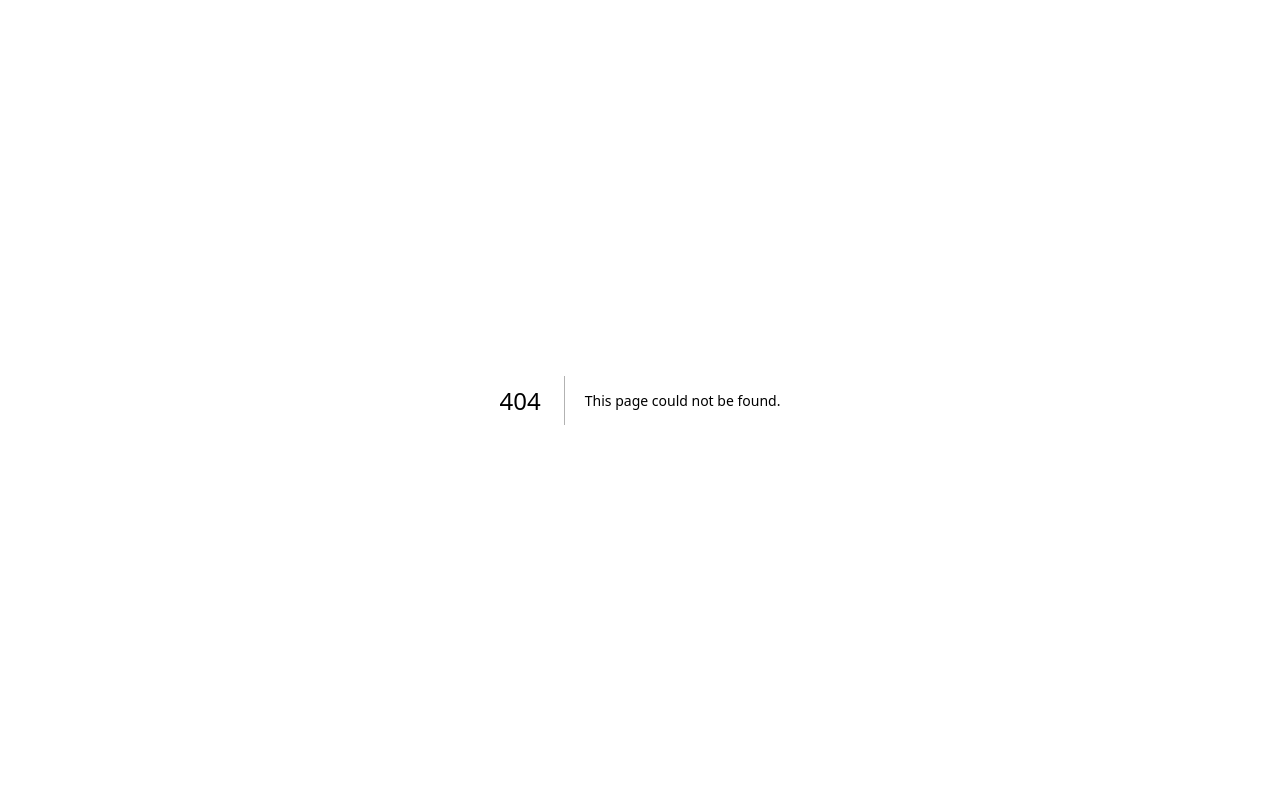
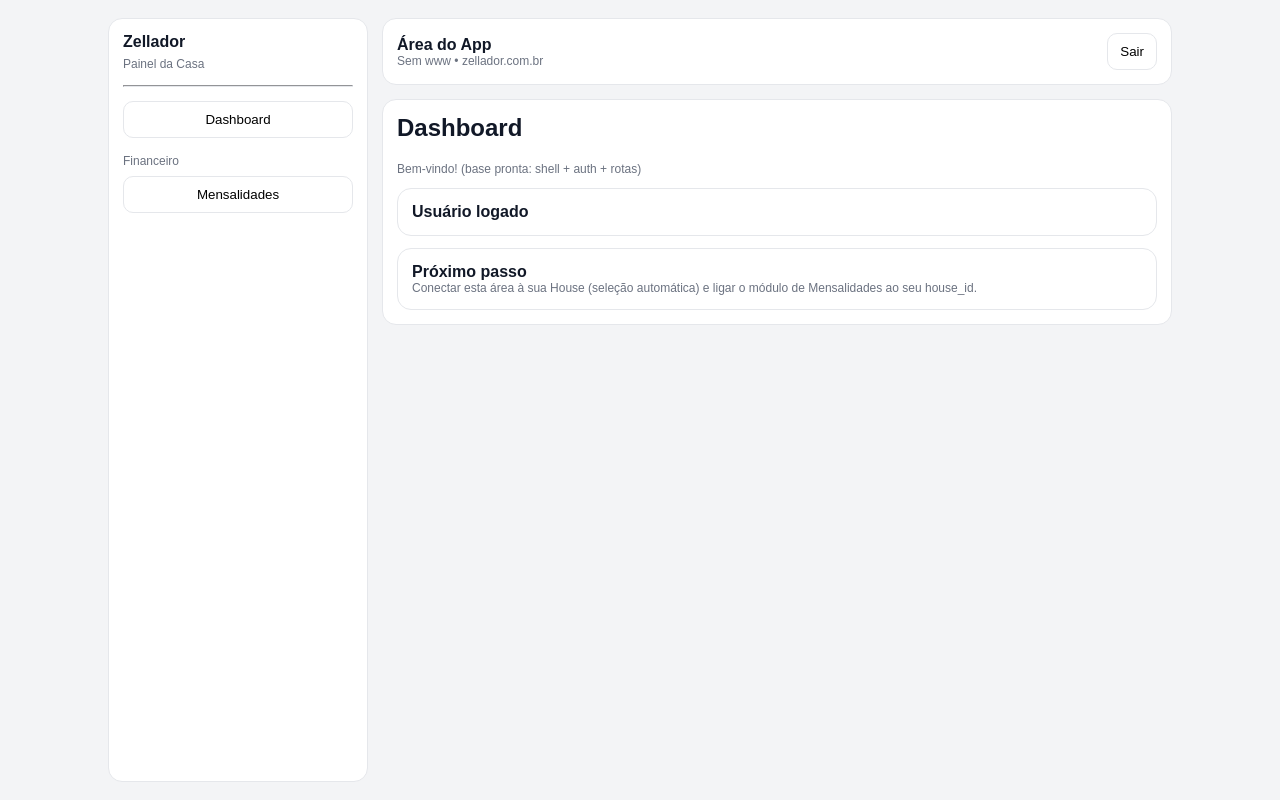
Before and after one commit to gomesdaniell/zellador, a Next.js app: page /app/dashboard in a window 1280 px wide. Before the commit this address had no page. Built offline with nearby package versions, Linux system fonts and the light colour scheme; no server answers.

Commit message:
Create page.tsx

```diff
--- /dev/null
+++ b/src/app/app/dashboard/page.tsx
@@ -0,0 +1,25 @@
+import { createSupabaseServerClient } from "@/lib/supabase/server";
+
+export default async function DashboardPage() {
+  const supabase = createSupabaseServerClient();
+  const { data } = await supabase.auth.getUser();
+
+  return (
+    <div>
+      <h2 style={{ marginTop: 0 }}>Dashboard</h2>
+      <p className="muted">Bem-vindo! (base pronta: shell + auth + rotas)</p>
+
+      <div className="card" style={{ marginTop: 12 }}>
+        <div style={{ fontWeight: 700 }}>Usuário logado</div>
+        <div className="muted">{data.user?.email}</div>
+      </div>
+
+      <div className="card" style={{ marginTop: 12 }}>
+        <div style={{ fontWeight: 700 }}>Próximo passo</div>
+        <div className="muted">
+          Conectar esta área à sua House (seleção automática) e ligar o módulo de Mensalidades ao seu house_id.
+        </div>
+      </div>
+    </div>
+  );
+}
```
